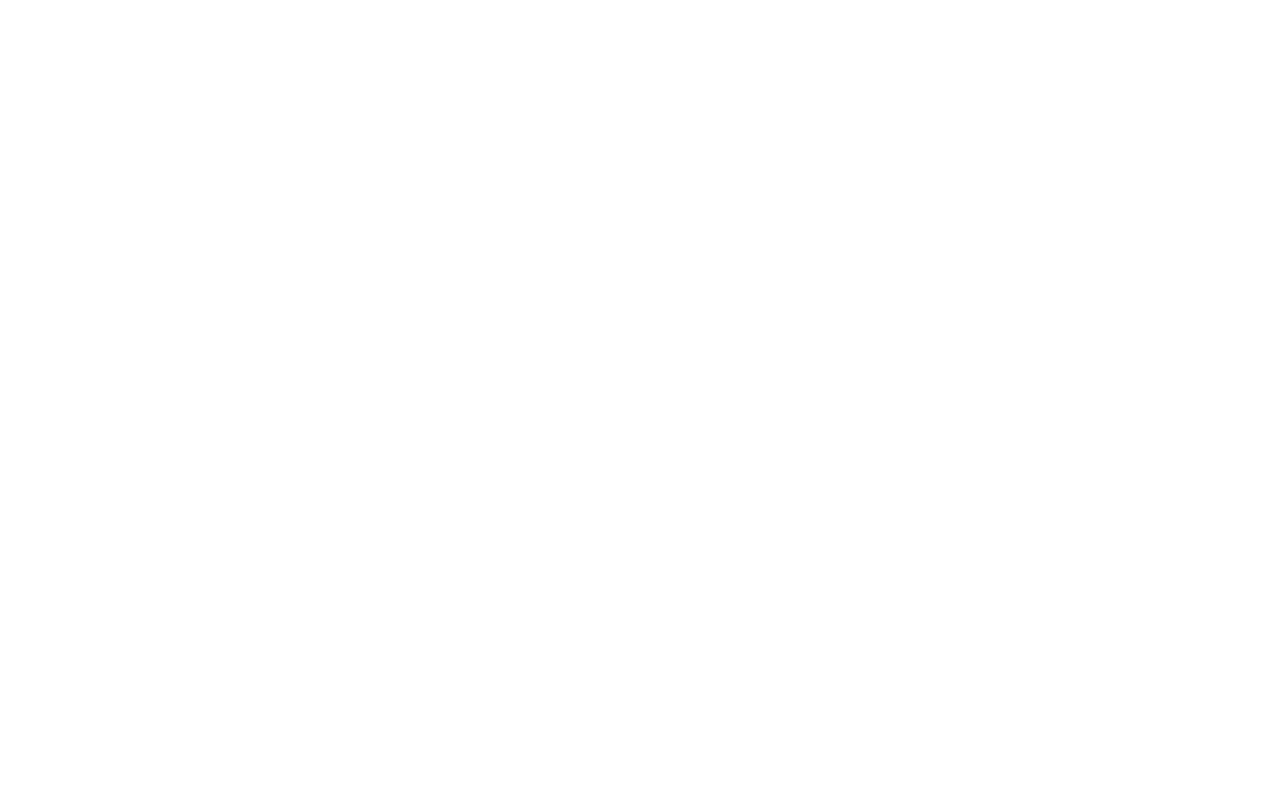
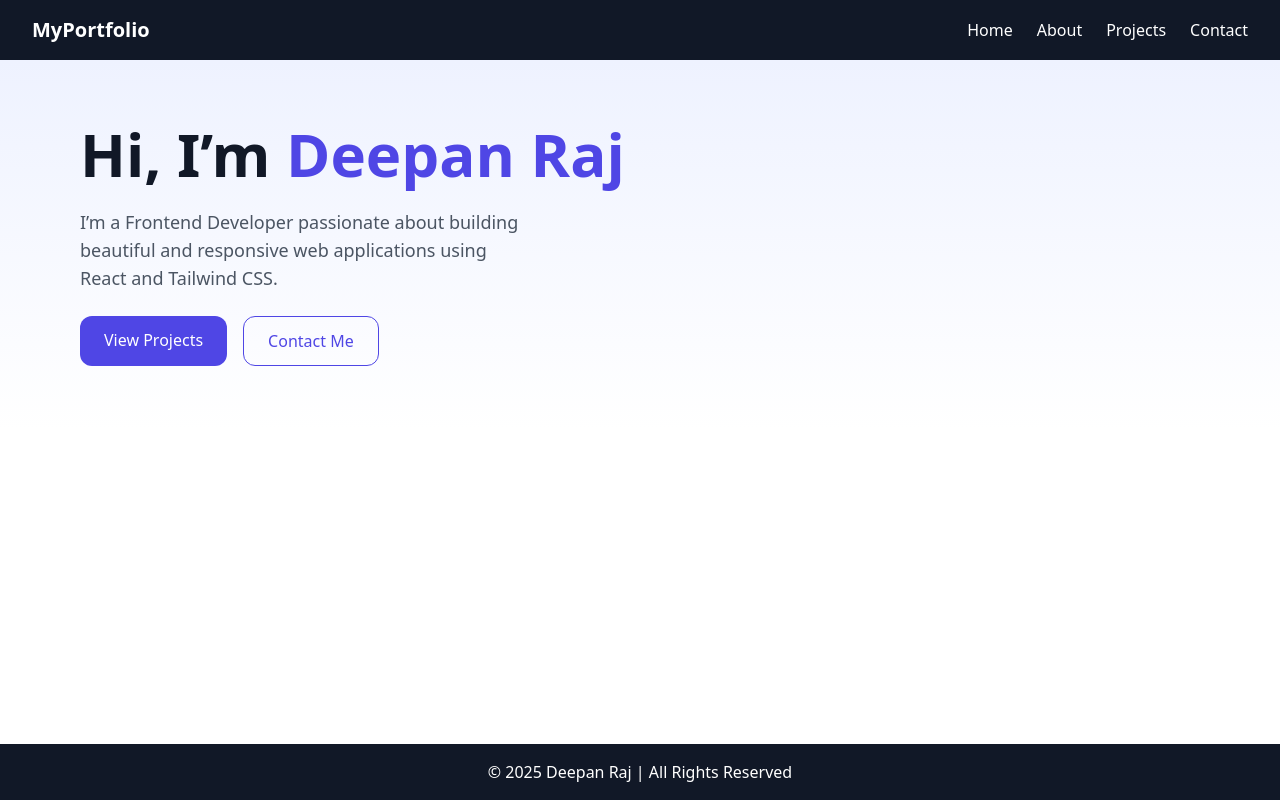
Before and after one commit to DEEPAN-3195/react-30days, a React (Vite) app: page /portfolio in a window 1280 px wide. Before the commit this address had no page. Built offline with nearby package versions, Linux system fonts and the light colour scheme.

Commit message:
Portfolio-website

```diff
--- /dev/null
+++ b/src/Components/Portfolio-website/About.jsx
@@ -0,0 +1,10 @@
+export default function About() {
+    return (
+        <div className="p-8 text-center">
+            <h2 className="text-3xl font-bold mb-4">About Me</h2>
+            <p className="text-gray-600">
+                I’m Deepan Raj — a frontend developer passionate about React and UI design.
+            </p>
+        </div>
+    );
+}
--- /dev/null
+++ b/src/Components/Portfolio-website/Contact.jsx
@@ -0,0 +1,8 @@
+export default function Contact() {
+    return (
+        <div className="p-8 text-center">
+            <h2 className="text-2xl font-bold mb-4">Get in Touch</h2>
+            <p>Email: <a href="mailto:deepanraj@example.com" className="text-blue-600">deepanraj@example.com</a></p>
+        </div>
+    );
+}
--- /dev/null
+++ b/src/Components/Portfolio-website/Footer.jsx
@@ -0,0 +1,7 @@
+export default function Footer() {
+    return (
+        <footer className="text-center py-4 bg-gray-900 text-white">
+            <p>© {new Date().getFullYear()} Deepan Raj | All Rights Reserved</p>
+        </footer>
+    );
+}
--- /dev/null
+++ b/src/Components/Portfolio-website/HeroSection.jsx
@@ -0,0 +1,33 @@
+import React from "react";
+
+export default function HeroSection() {
+    return (
+        <section className="flex flex-col-reverse md:flex-row items-center justify-between px-8 md:px-20 py-16 bg-gradient-to-b from-indigo-50 to-white">
+
+            <div className="text-center md:text-left space-y-6 md:w-1/2">
+                <h1 className="text-4xl md:text-6xl font-extrabold text-gray-900">
+                    Hi, I’m <span className="text-indigo-600">Deepan Raj</span>
+                </h1>
+                <p className="text-lg text-gray-600 max-w-md mx-auto md:mx-0">
+                    I’m a Frontend Developer passionate about building beautiful and responsive web applications using React and Tailwind CSS.
+                </p>
+                <div className="flex flex-col sm:flex-row gap-4 justify-center md:justify-start">
+                    <a
+                        href="#projects"
+                        className="bg-indigo-600 text-white px-6 py-3 rounded-xl hover:bg-indigo-700 transition-all"
+                    >
+                        View Projects
+                    </a>
+                    <a
+                        href="#contact"
+                        className="border border-indigo-600 text-indigo-600 px-6 py-3 rounded-xl hover:bg-indigo-50 transition-all"
+                    >
+                        Contact Me
+                    </a>
+                </div>
+            </div>
+
+
+        </section>
+    );
+}
--- /dev/null
+++ b/src/Components/Portfolio-website/Home.jsx
@@ -0,0 +1,9 @@
+import HeroSection from "./HeroSection";
+
+export default function Home() {
+    return (
+        <div>
+            <HeroSection />
+        </div>
+    );
+}
--- /dev/null
+++ b/src/Components/Portfolio-website/Navbar.jsx
@@ -0,0 +1,15 @@
+import { Link } from "react-router-dom";
+
+export default function Navbar() {
+    return (
+        <nav className="flex justify-between items-center px-8 py-4 bg-gray-900 text-white">
+            <h1 className="text-xl font-bold">MyPortfolio</h1>
+            <div className="space-x-6">
+                <Link to="/portfolio">Home</Link>
+                <Link to="/portfolio/about">About</Link>
+                <Link to="/portfolio/projects">Projects</Link>
+                <Link to="/portfolio/contact">Contact</Link>
+            </div>
+        </nav>
+    );
+}
--- /dev/null
+++ b/src/Components/Portfolio-website/PortfolioWebsite.jsx
@@ -0,0 +1,28 @@
+import { Routes, Route } from "react-router-dom";
+import Navbar from "./Navbar.jsx";
+import Home from "./Home.jsx";
+import About from "./About.jsx";
+import Projects from "./Project.jsx";
+import Contact from "./Contact.jsx";
+import Footer from "./Footer.jsx";
+
+
+export default function PortfolioWebsite() {
+    return (
+        <div className="flex flex-col min-h-screen">
+            <Navbar />
+
+            <main className="flex-grow">
+                <Routes>
+                    {/* Default: /portfolio → Home */}
+                    <Route index element={<Home />} />
+                    <Route path="about" element={<About />} />
+                    <Route path="projects" element={<Projects />} />
+                    <Route path="contact" element={<Contact />} />
+                </Routes>
+            </main>
+
+            <Footer />
+        </div>
+    );
+}
--- /dev/null
+++ b/src/Components/Portfolio-website/Project.jsx
@@ -0,0 +1,16 @@
+import ProjectCard from "./ProjectCard";
+
+export default function Projects() {
+    const projects = [
+        { title: "Flight Booking App", description: "React + Tailwind project", link: "#" },
+        { title: "Portfolio Website", description: "React Router + Tailwind", link: "#" },
+    ];
+
+    return (
+        <div className="p-8 grid gap-6 sm:grid-cols-2">
+            {projects.map((p, i) => (
+                <ProjectCard key={i} {...p} />
+            ))}
+        </div>
+    );
+}
--- /dev/null
+++ b/src/Components/Portfolio-website/ProjectCard.jsx
@@ -0,0 +1,18 @@
+import React from "react";
+
+export default function ProjectCard({ title, description, link }) {
+    return (
+        <div className="p-6 bg-white shadow-md rounded-xl hover:shadow-lg transition-shadow duration-300">
+            <h3 className="text-xl font-semibold mb-2">{title}</h3>
+            <p className="text-gray-600 mb-4">{description}</p>
+            <a
+                href={link}
+                className="text-indigo-600 hover:text-indigo-800 font-medium"
+                target="_blank"
+                rel="noopener noreferrer"
+            >
+                View Project →
+            </a>
+        </div>
+    );
+}
--- a/src/Home.jsx
+++ b/src/Home.jsx
@@ -6,6 +6,7 @@ const projects = [
   { day: "05", title: "Todo List", path: "/todo-list" },
   { day: "07", title: "Digital Clock", path: "/digital-clock" },
   { day: "09", title: "NavBar", path: "/navbar" },
+  { day: "11", title: "Portfolio", path: "/portfolio" },
 ];
 
 export default function Home() {
--- a/src/main.jsx
+++ b/src/main.jsx
@@ -8,6 +8,7 @@ import "./index.css";
 import TodoApp from "./Components/TodoApp.jsx";
 import DigitalClock from "./Components/DigitalClock.jsx";
 import Navbar from "./Components/Navbar.jsx";
+import PortfolioWebsite from "./Components/Portfolio-website/PortfolioWebsite.jsx";
 
 ReactDOM.createRoot(document.getElementById("root")).render(
   <BrowserRouter>
@@ -18,6 +19,7 @@ ReactDOM.createRoot(document.getElementById("root")).render(
       <Route path="/todo-list" element={<TodoApp />} />
       <Route path="/digital-clock" element={<DigitalClock />} />
       <Route path="/navbar" element={<Navbar />} />
+      <Route path="/portfolio/*" element={<PortfolioWebsite />} />
     </Routes>
   </BrowserRouter>
 );
```
